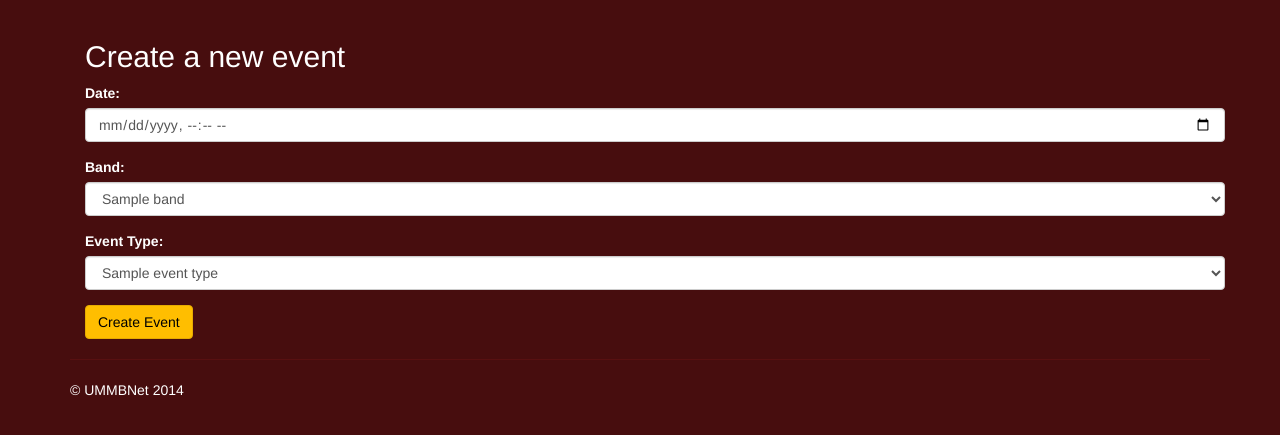
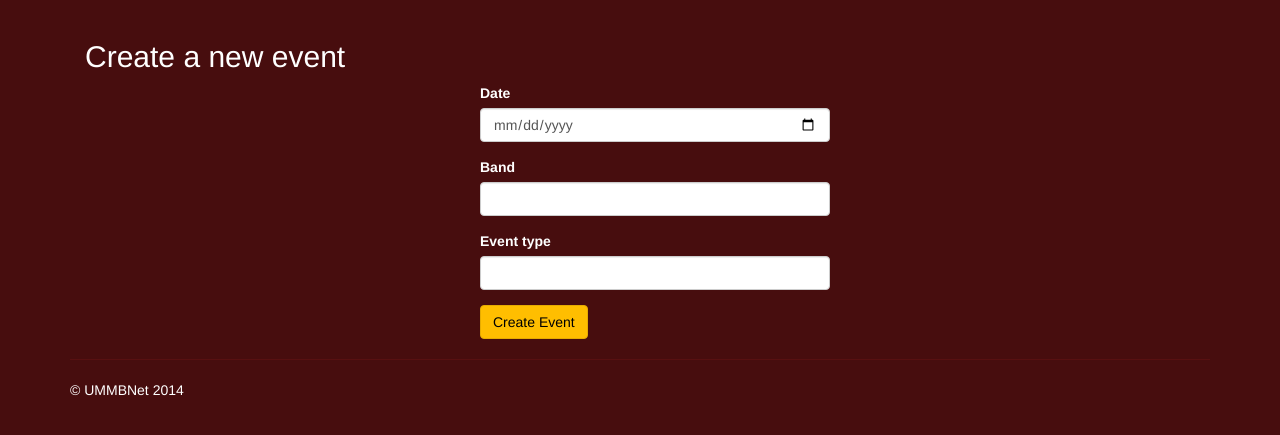
Before and after one commit to kevana/ummbNet, a Python web app: template templates/newevent.html in a window 1280 px wide. Shown: the part 52-487 px from the top of the page. Run offline with Jinja, Linux system fonts and the light colour scheme; the template is opened without the code that fills it: most values are stand-ins (such as "Sample title", 1, 10 or a date in 2020); form fields are guessed from the names that the template uses; some libraries are stand-ins or nearby versions.

Commit message:
Converted new event form to WTForms

```diff
--- a/functions.py
+++ b/functions.py
@@ -60,9 +60,9 @@ def add_event(date, band_id, event_type_id):
             db.session.add(event)
             db.session.commit()
         except IntegrityError:
-            return False
-        return True
-    return False
+            return None
+        return event.id
+    return None
 
 def get_form_instr(form):
     '''Retrieve chosen instruments from form. Return a list containing them.'''
--- a/templates/newevent.html
+++ b/templates/newevent.html
@@ -5,27 +5,22 @@
   <h2>Create a new event</h2>
   {% if error %}<p class=error><strong>Error:</strong></p> {{ error }}{% endif %}
   <form action="{{ url_for('newevent') }}" method='POST'>
-    <div class="form-group">
-      <label for="date">Date:</label>
-      <input type="datetime-local" class="form-control" name="date" id="date" placeholder="Date">
+    {{ form.hidden_tag() }}
+    <div class="form-group col-xs-7 col-sm-6 col-md-5 col-lg-4 col-xs-offset-3 col-sm-offset-3 col-lg-offset-4">
+      {{ form.date.label }}
+      {{ form.date(class="form-control") }}
     </div>
-    <div class="form-group">
-      <label for="band">Band:</label>
-      <select class="form-control" name="band" id="band">
-        {% for band in bands %}
-        <option value="{{ band.id }}">{{ band.name }}</option>
-        {% endfor %}
-      </select>
+    <div class="form-group col-xs-7 col-sm-6 col-md-5 col-lg-4 col-xs-offset-3 col-sm-offset-3 col-lg-offset-4">
+      {{ form.band_id.label }}
+      {{ form.band_id(class="form-control") }}
     </div>
-    <div class="form-group">
-      <label for="event_type">Event Type:</label>
-      <select class="form-control" name="event_type" id="event_type">
-        {% for event_type in event_types %}
-        <option value="{{ event_type.id }}">{{ event_type.name }}</option>
-        {% endfor %}
-      </select>
+    <div class="form-group col-xs-7 col-sm-6 col-md-5 col-lg-4 col-xs-offset-3 col-sm-offset-3 col-lg-offset-4">
+      {{ form.event_type.label }}
+      {{ form.event_type(class="form-control") }}
     </div>
+    <div class="container col-xs-7 col-sm-6 col-md-5 col-lg-4 col-xs-offset-3 col-sm-offset-3 col-lg-offset-4">
       <button type="submit" class="btn btn-primary">Create Event</button>
+    </div>
   </form>
 </div>
 {% endblock %}
```
Also changed, not shown: forms.py (+11 -0 lines), views.py (+20 -3 lines).
